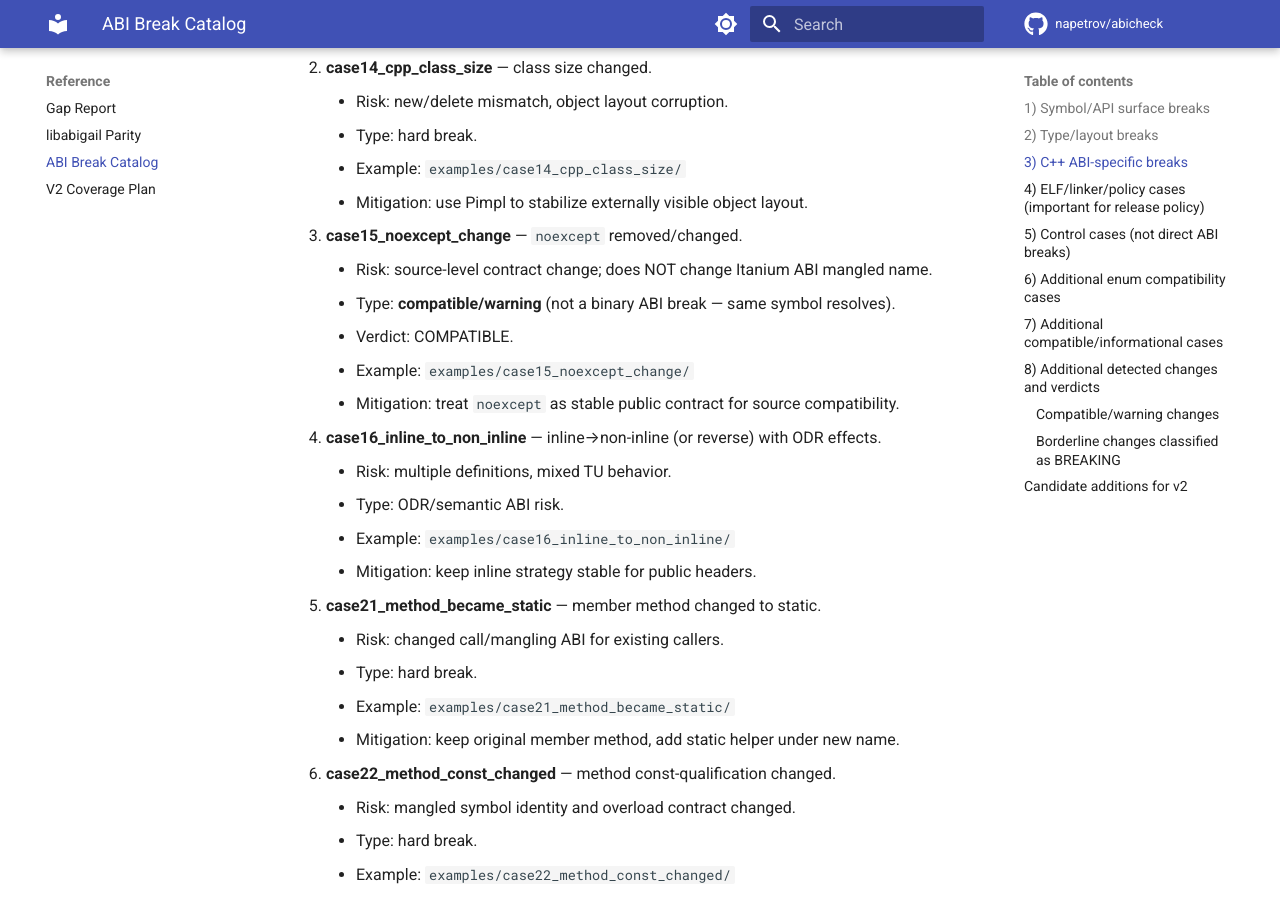
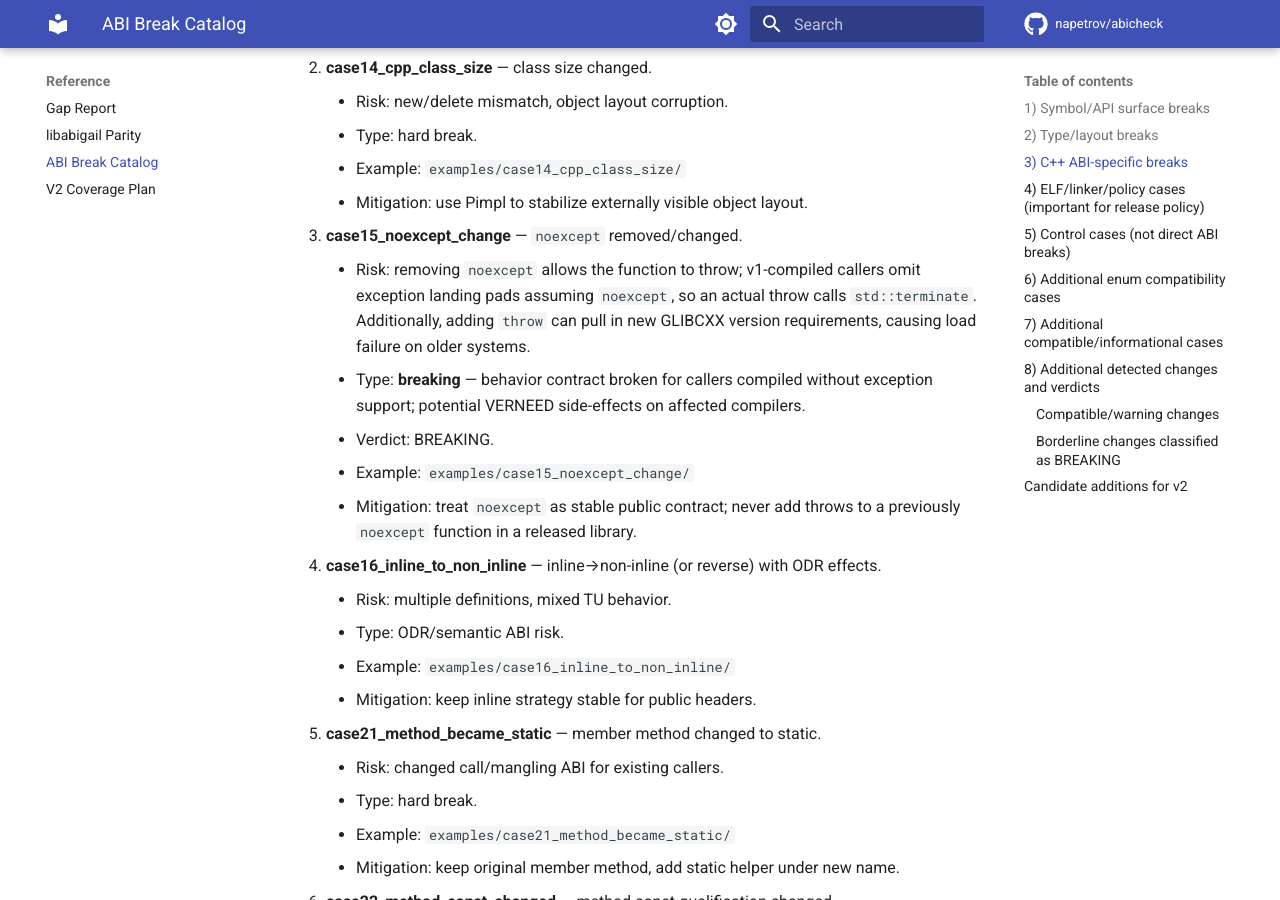
Before and after one commit to napetrov/abicheck, an MkDocs documentation site: the page built from docs/abi_breaking_cases_catalog.md, in a window 1280 px wide and 900 px high, scrolled down 2344 px. Built offline with MkDocs 1.6.1 and Material for MkDocs 9.7.7, drawn with Linux system fonts in a browser that asks for light colours; comment, search, counter and statistics services are not loaded.

Commit message:
fix(docs): address review findings — case13/15 mechanism, case12 dup row, case15 emoji
- case13: replace false ld.so assertion-crash claim with accurate behavior
  (ld.so prints warning and continues; real breaks are dlvsym() failure and
  loss of future versioning capability); fix internal contradiction in
  Real Failure Demo section; fix broken sentence continuation
- case15: COMPATIBLE → BREAKING in catalog and README; rewrite rationale
  using correct primary mechanism (noexcept removal breaks caller landing-pad
  contract / std::terminate behavior) instead of unsupported VERNEED claim
- examples/README.md: remove bogus duplicate case12 row in tool matrix
  (wrong column schema: emoji-only cells); fix case15 emoji ⚠️ → 🔴

```diff
--- a/docs/abi_breaking_cases_catalog.md
+++ b/docs/abi_breaking_cases_catalog.md
@@ -83,11 +83,16 @@
     - Mitigation: use Pimpl to stabilize externally visible object layout.
 
 13. **case15_noexcept_change** — `noexcept` removed/changed.
-    - Risk: source-level contract change; does NOT change Itanium ABI mangled name.
-    - Type: **compatible/warning** (not a binary ABI break — same symbol resolves).
-    - Verdict: COMPATIBLE.
+    - Risk: removing `noexcept` allows the function to throw; v1-compiled callers
+      omit exception landing pads assuming `noexcept`, so an actual throw calls
+      `std::terminate`. Additionally, adding `throw` can pull in new GLIBCXX version
+      requirements, causing load failure on older systems.
+    - Type: **breaking** — behavior contract broken for callers compiled without
+      exception support; potential VERNEED side-effects on affected compilers.
+    - Verdict: BREAKING.
     - Example: `examples/case15_noexcept_change/`
-    - Mitigation: treat `noexcept` as stable public contract for source compatibility.
+    - Mitigation: treat `noexcept` as stable public contract; never add throws to
+      a previously `noexcept` function in a released library.
 
 14. **case16_inline_to_non_inline** — inline→non-inline (or reverse) with ODR effects.
     - Risk: multiple definitions, mixed TU behavior.
```
Also changed, not shown: examples/README.md (+1 -2 lines), examples/case13_symbol_versioning/README.md (+29 -12 lines), examples/case15_noexcept_change/README.md (+1 -1 lines).
